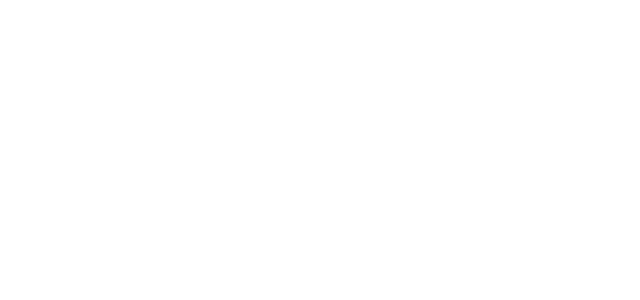
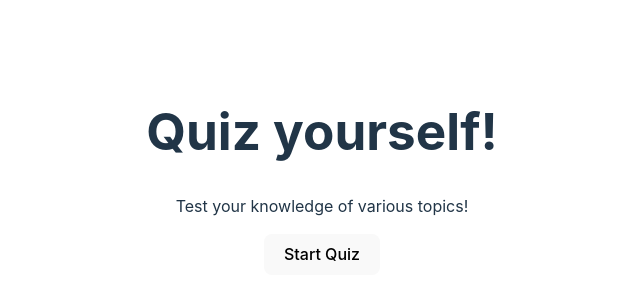
Before and after one commit to michael-j-coyne/quiz-app, a React (Vite) app: page / in a window 1280 px wide. Shown: the part 228-528 px from the top of the page, without its empty margins (318-958 px from the left). Built offline with nearby package versions, Linux system fonts and the light colour scheme.

Commit message:
Create basic Intro component

```diff
--- a/src/App.jsx
+++ b/src/App.jsx
@@ -2,12 +2,14 @@ import { useState } from "react";
 import reactLogo from "./assets/react.svg";
 import viteLogo from "/vite.svg";
 import "./App.css";
+import Intro from "./components/intro/Intro";
 
 function App() {
   const [count, setCount] = useState(0);
 
   return (
     <>
+      <Intro />
     </>
   );
 }
--- /dev/null
+++ b/src/components/intro/Intro.jsx
@@ -0,0 +1,9 @@
+export default function Intro() {
+  return (
+    <>
+      <h1>Quiz yourself!</h1>
+      <p>Test your knowledge of various topics!</p>
+      <button>Start Quiz</button>
+    </>
+  );
+}
```
